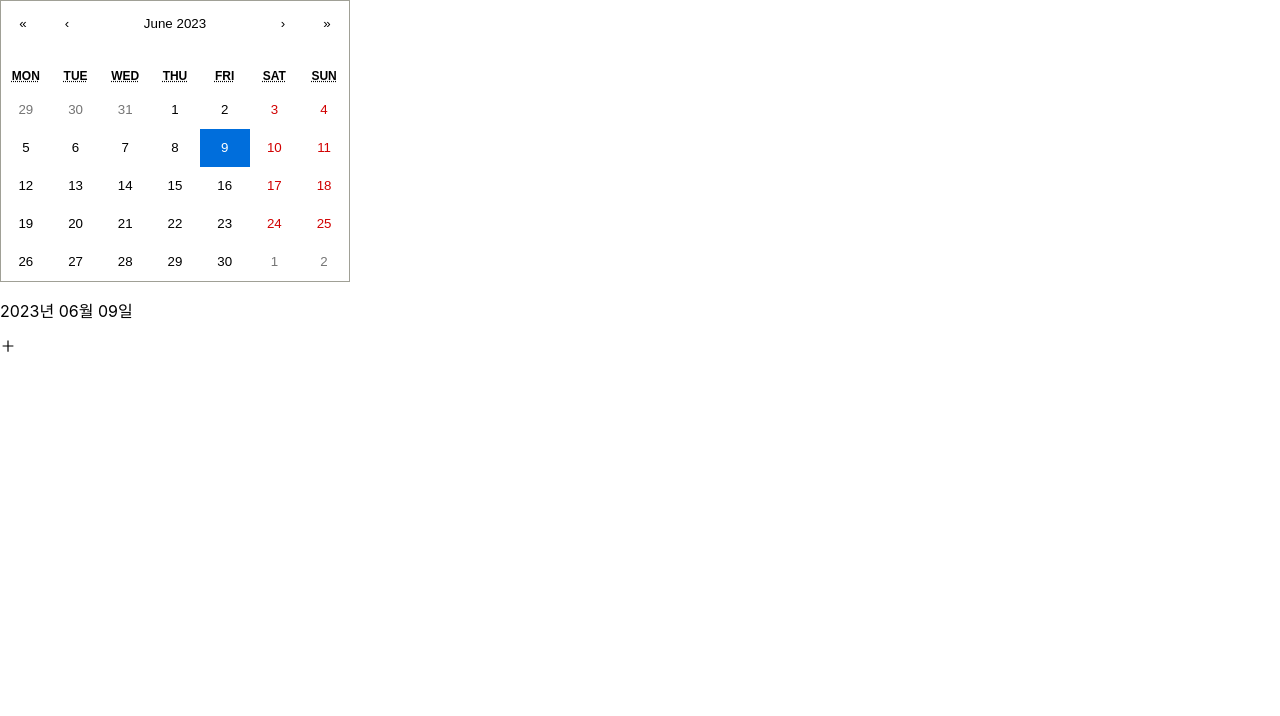
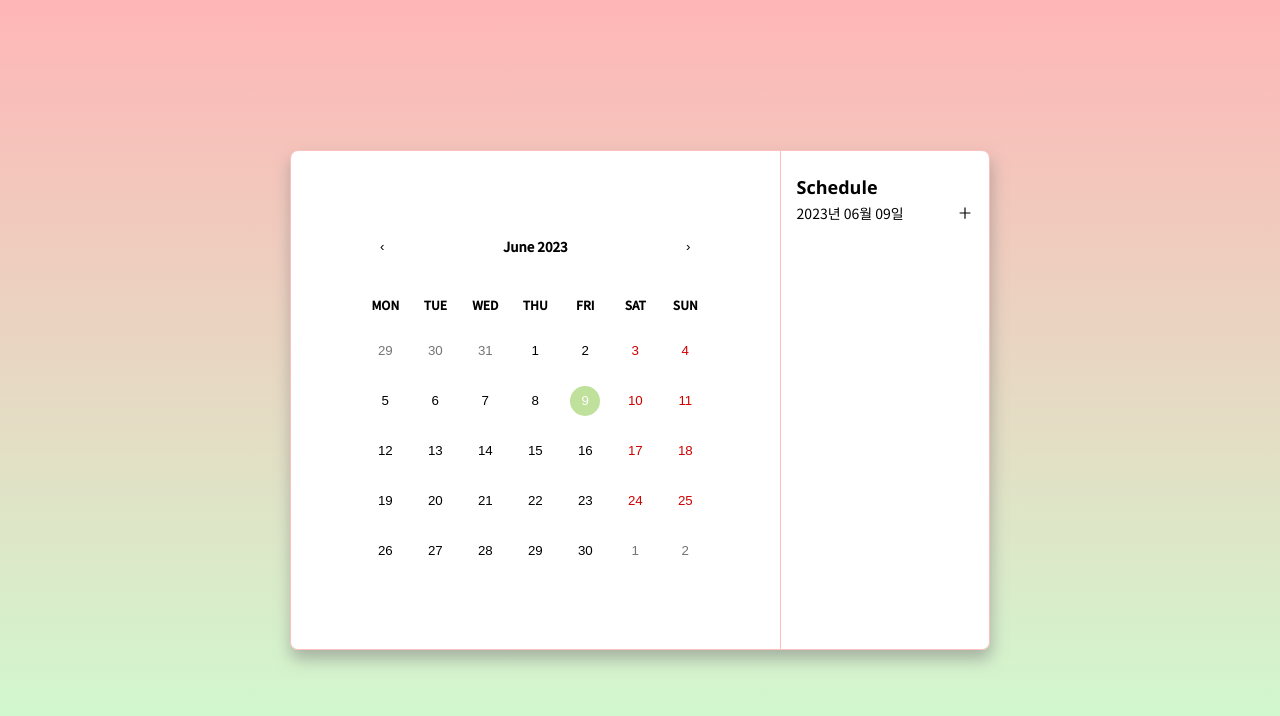
Before and after one commit to zz1qwop/calendar, a React (Create React App) app: page / in a window 1280 px wide. Shown: the top 716 px of the page. Built offline with nearby package versions, Linux system fonts and the light colour scheme.

Commit message:
CSS: 기본 css 설정

```diff
--- a/public/index.html
+++ b/public/index.html
@@ -24,6 +24,13 @@
       work correctly both with client-side routing and a non-root public URL.
       Learn how to configure a non-root public URL by running `npm run build`.
     -->
+    <link rel="preconnect" href="https://fonts.googleapis.com" />
+    <link rel="preconnect" href="https://fonts.gstatic.com" crossorigin />
+    <link
+      href="https://fonts.googleapis.com/css2?family=Noto+Sans+KR:wght@300;400;500&family=Open+Sans:wght@400;600;700&display=swap"
+      rel="stylesheet"
+    />
+
     <title>React App</title>
   </head>
   <body>
--- /dev/null
+++ b/src/Components/CalendarBox.css
@@ -0,0 +1,65 @@
+.container {
+  display: flex;
+  justify-content: center;
+  align-items: center;
+  background-color: var(--color-white);
+  width: 70%;
+}
+
+.react-calendar {
+  background-color: var(--color-white);
+  border: none;
+}
+
+abbr {
+  display: inline-block;
+  width: 30px;
+  height: 30px;
+  line-height: 30px;
+}
+
+/* year, month */
+.react-calendar__navigation__label > span {
+  font-family: 'Noto Sans KR', sans-serif;
+  font-weight: var(--weight-bold);
+}
+/* 요일 */
+.react-calendar__month-view__weekdays abbr {
+  font-family: 'Noto Sans KR', sans-serif;
+  font-weight: var(--weight-bold);
+  text-decoration: none;
+}
+
+/* day tile */
+.react-calendar__tile:enabled:hover abbr,
+.react-calendar__tile:enabled:focus abbr {
+  background-color: var(--color-light-pink);
+  border-radius: 50%;
+  color: var(--color-white);
+}
+.react-calendar__tile:enabled:hover,
+.react-calendar__tile:enabled:focus {
+  background-color: transparent;
+}
+.react-calendar__tile--active abbr {
+  background-color: var(--color-pink);
+  color: var(--color-white);
+  border-radius: 50%;
+}
+.react-calendar__tile--active {
+  background-color: transparent;
+}
+
+/* today */
+.react-calendar__tile--now abbr {
+  background: var(--color-green);
+  color: var(--color-white);
+  border-radius: 50%;
+}
+.react-calendar__tile--now {
+  background: transparent;
+}
+.react-calendar__tile--now:enabled:hover,
+.react-calendar__tile--now:enabled:focus {
+  color: var(--color-white);
+}
--- a/src/Components/CalendarBox.jsx
+++ b/src/Components/CalendarBox.jsx
@@ -1,10 +1,19 @@
 import Calendar from 'react-calendar';
 import 'react-calendar/dist/Calendar.css';
+import './CalendarBox.css';
 
 export default function CalendarBox({ date, handleDate }) {
   return (
-    <div>
-      <Calendar onChange={handleDate} value={date} />
+    <div className="container">
+      <Calendar
+        onChange={handleDate}
+        value={date}
+        formatDay={(locale, date) =>
+          date.toLocaleString('en', { day: 'numeric' })
+        }
+        next2Label={null}
+        prev2Label={null}
+      />
     </div>
   );
 }
--- a/src/Components/ColorRadio.jsx
+++ b/src/Components/ColorRadio.jsx
@@ -1,11 +1,26 @@
 import React from 'react';
 import styles from './ColorRadio.module.css';
-export default function ColorRadio({handleColor}) {
+export default function ColorRadio({ color, handleColor }) {
   return (
     <div className={styles.box}>
-      <div className={`${styles.pink} ${styles.color}`} onClick={()=>handleColor("pink")}></div>
-      <div className={`${styles.yellow} ${styles.color}`} onClick={()=>handleColor("yellow")}></div>
-      <div className={`${styles.green} ${styles.color}`} onClick={()=>handleColor("green")}></div>
+      <div
+        className={`${styles.pink} ${styles.color} ${
+          color === 'pink' ? styles.selected : ''
+        }`}
+        onClick={() => handleColor('pink')}
+      ></div>
+      <div
+        className={`${styles.yellow} ${styles.color} ${
+          color === 'yellow' ? styles.selected : ''
+        }`}
+        onClick={() => handleColor('yellow')}
+      ></div>
+      <div
+        className={`${styles.green} ${styles.color} ${
+          color === 'green' ? styles.selected : ''
+        }`}
+        onClick={() => handleColor('green')}
+      ></div>
     </div>
   );
 }
--- a/src/Components/ColorRadio.module.css
+++ b/src/Components/ColorRadio.module.css
@@ -1,20 +1,27 @@
-.box{
+.box {
   display: flex;
 }
 
 .color {
-  width: 10px;
-  height: 10px;
+  width: 30px;
+  height: 30px;
   border-radius: 50%;
+  cursor: pointer;
 }
 .pink {
-  background-color: pink;
+  background-color: var(--color-pink);
+  margin-right: 8px;
 }
 
 .yellow {
-  background-color: rgb(255, 255, 153);
+  background-color: var(--color-yellow);
+  margin-right: 8px;
 }
 
 .green {
-  background-color: rgb(142, 212, 101);
+  background-color: var(--color-green);
 }
+
+.selected {
+  border: 4px solid var(--color-gray);
+}
--- a/src/Components/Schedule.jsx
+++ b/src/Components/Schedule.jsx
@@ -1,12 +1,21 @@
 import React from 'react';
 import moment from 'moment';
 import { AiOutlinePlus } from 'react-icons/ai';
+import styles from './Schedule.module.css';
 
 export default function Schedule({ date, handleDate, openModal }) {
   return (
-    <div>
-      <p>{moment(date).format('YYYY년 MM월 DD일')}</p>
-      <AiOutlinePlus onClick={openModal} />
+    <div className={styles.container}>
+      <div className={styles.header}>
+        <p className={styles.title}>Schedule</p>
+        <div className={styles.dateBox}>
+          <p className={styles.date}>
+            {moment(date).format('YYYY년 MM월 DD일')}
+          </p>
+          <AiOutlinePlus className={styles.addBtn} onClick={openModal} />
+        </div>
+      </div>
+      <div className={styles.scheduleBox}></div>
     </div>
   );
 }
--- /dev/null
+++ b/src/Components/Schedule.module.css
@@ -0,0 +1,35 @@
+.container {
+  width: 30%;
+  background-color: var(--color-white);
+  border-left: 1px solid var(--color-light-pink);
+  padding: 16px;
+}
+
+.header {
+  margin-top: 8px;
+  background-color: var(--color-white);
+}
+
+.title {
+  margin: 0;
+  font-weight: var(--weight-bold);
+  font-size: var(--font-regular);
+}
+
+.dateBox {
+  display: flex;
+  align-items: center;
+  justify-content: space-between;
+  margin-top: 4px;
+}
+
+.date {
+  margin: 0;
+  font-family: 'Noto Sans KR', sans-serif;
+  font-size: var(--font-small);
+}
+
+.addBtn {
+  cursor: pointer;
+  font-size: 16px;
+}
--- a/src/Components/TodoAddModal.jsx
+++ b/src/Components/TodoAddModal.jsx
@@ -1,6 +1,7 @@
 import React, { useState } from 'react';
 import styles from './TodoAddModal.module.css';
 import ColorRadio from './ColorRadio';
+import { AiOutlineClose } from 'react-icons/ai';
 
 export default function TodoAddModal({
   date,
@@ -11,19 +12,27 @@ export default function TodoAddModal({
 }) {
   const [color, setColor] = useState('pink');
   const [title, setTitle] = useState('');
+  const [description, setDescrpition] = useState('');
+  const [time, setTime] = useState('09:00');
 
   const handleSubmit = (e) => {
     e.preventDefault();
-    setTitle('');
+
+    if (title === '') {
+      return;
+    }
+
     const month = date.getMonth();
+    const newTodo = {
+      date: `${date}`,
+      color: `${color}`,
+      title: `${title}`,
+      description: `${description}`,
+      time: `${time}`,
+    };
 
     if (Object.keys(schedule).includes(`${date.getMonth()}`)) {
-      const monthSchedule = schedule[month].concat({
-        date: `${date}`,
-        color: `${color}`,
-        title: `${title}`,
-      });
-      console.log(monthSchedule);
+      const monthSchedule = schedule[month].concat(newTodo);
       addSchedule((prev) => ({
         ...prev,
         [month]: monthSchedule,
@@ -31,9 +40,14 @@ export default function TodoAddModal({
     } else {
       addSchedule((prev) => ({
         ...prev,
-        [month]: [{ date: `${date}`, color: `${color}`, title: `${title}` }],
+        [month]: [newTodo],
       }));
     }
+
+    setColor('pink');
+    setTitle('');
+    setDescrpition('');
+    setTime('09:00');
     closeModal();
     console.log(schedule);
   };
@@ -43,13 +57,35 @@ export default function TodoAddModal({
       className={open ? `${styles.modal} ${styles.openModal}` : styles.modal}
     >
       <form onSubmit={handleSubmit} className={styles.form}>
-        <ColorRadio handleColor={setColor} />
+        <div className={styles.infoBox}>
+          <h2 className={styles.info}>일정 등록하기</h2>
+          <AiOutlineClose className={styles.closeBtn} onClick={closeModal} />
+        </div>
+        <ColorRadio color={color} handleColor={setColor} />
         <input
           type="text"
           value={title}
           onChange={(e) => setTitle(e.target.value)}
+          className={styles.title}
+          placeholder="title"
         />
-        <button type="submit">OK</button>
+        <textarea
+          className={styles.description}
+          rows="5"
+          cols="33"
+          placeholder="description"
+          value={description}
+          onChange={(e) => setDescrpition(e.target.value)}
+        />
+        <input
+          type="time"
+          className={styles.time}
+          value={time}
+          onChange={(e) => setTime(e.target.value)}
+        />
+        <button type="submit" className={styles.addBtn}>
+          OK
+        </button>
       </form>
     </div>
   );
--- a/src/Components/TodoAddModal.module.css
+++ b/src/Components/TodoAddModal.module.css
@@ -16,8 +16,65 @@
 }
 
 .form {
-  width: 50%;
+  display: flex;
+  flex-direction: column;
+  justify-content: space-around;
+  padding: 16px;
+  width: 40%;
   height: 60%;
-  background-color: aliceblue;
+  background-color: var(--color-white);
   border-radius: 8px;
 }
+
+.infoBox {
+  display: flex;
+  justify-content: space-between;
+  align-items: center;
+}
+
+.info {
+  margin: 0;
+}
+
+.closeBtn {
+  cursor: pointer;
+  font-size: var(--font-legular);
+}
+
+.title {
+  font-family: 'Noto Sans KR', sans-serif;
+
+  height: 30px;
+  border: none;
+  background-color: var(--color-light-gray);
+  outline: none;
+}
+
+.description {
+  font-family: 'Noto Sans KR', sans-serif;
+
+  border: none;
+  background-color: var(--color-light-gray);
+  padding: 8px;
+  outline: none;
+}
+
+.time {
+  font-family: 'Noto Sans KR', sans-serif;
+  padding-left: 8px;
+  padding-right: 8px;
+  cursor: pointer;
+
+  height: 30px;
+  border: none;
+  outline: none;
+  background-color: var(--color-light-gray);
+}
+
+.addBtn {
+  cursor: pointer;
+  height: 30px;
+  border: none;
+  background-color: var(--color-light-pink);
+  color: var(--color-white);
+}
--- a/src/Pages/MyCalendarPage.jsx
+++ b/src/Pages/MyCalendarPage.jsx
@@ -2,6 +2,7 @@ import React, { useState } from 'react';
 import CalendarBox from '../Components/CalendarBox';
 import Schedule from '../Components/Schedule';
 import TodoAddModal from '../Components/TodoAddModal';
+import styles from './MyCalendarPage.module.css';
 
 export default function MyCalendarPage() {
   const [date, setDate] = useState(new Date());
@@ -16,7 +17,7 @@ export default function MyCalendarPage() {
   };
 
   return (
-    <>
+    <div className={styles.box}>
       <CalendarBox date={date} handleDate={setDate} />
       <Schedule date={date} handleDate={setDate} openModal={openModal} />
       <TodoAddModal
@@ -26,6 +27,6 @@ export default function MyCalendarPage() {
         schedule={schedule}
         addSchedule={setSchedule}
       />
-    </>
+    </div>
   );
 }
--- /dev/null
+++ b/src/Pages/MyCalendarPage.module.css
@@ -0,0 +1,14 @@
+.box {
+  display: flex;
+  border-radius: 8px;
+  overflow: hidden;
+  width: 700px;
+  height: 500px;
+  justify-content: center;
+  align-items: ceneter;
+  border: 1px solid var(--color-light-pink);
+
+  box-shadow: 1px 9px 16px 0px rgba(129, 129, 129, 0.57);
+  -webkit-box-shadow: 1px 9px 16px 0px rgba(129, 129, 129, 0.57);
+  -moz-box-shadow: 1px 9px 16px 0px rgba(129, 129, 129, 0.57);
+}
--- a/src/index.css
+++ b/src/index.css
@@ -1,4 +1,31 @@
+:root {
+  --color-light-pink: #ffbfbf;
+  --color-pink: #ff8f8f;
+  --color-yellow: #ffeda5;
+  --color-green: #bfe19b;
+  --color-white: #ffffff;
+  --color-light-gray: #f3f3f3;
+  --color-gray: #cfcfcf;
+
+  --weight-bold: 700;
+  --weight-semi-bold: 600;
+  --weight-medium: 500;
+  --weight-regular: 400;
+  --weight-light: 300;
+
+  --font-large: 40px;
+  --font-medium: 28px;
+  --font-regular: 18px;
+  --font-small: 14px;
+  --font-micro: 10px;
+}
+
+html {
+  height: 100%;
+}
+
 body {
+  height: 100%;
   margin: 0;
   font-family: -apple-system, BlinkMacSystemFont, 'Segoe UI', 'Roboto', 'Oxygen',
     'Ubuntu', 'Cantarell', 'Fira Sans', 'Droid Sans', 'Helvetica Neue',
@@ -7,7 +34,27 @@ body {
   -moz-osx-font-smoothing: grayscale;
 }
 
+#root {
+  height: 100%;
+  background: rgb(204, 255, 209);
+  background: linear-gradient(
+    0deg,
+    rgba(204, 255, 209, 1) 0%,
+    rgba(255, 182, 182, 1) 100%
+  );
+
+  display: flex;
+  justify-content: center;
+  align-items: center;
+
+  font-family: 'Open Sans', sans-serif;
+}
+
 code {
   font-family: source-code-pro, Menlo, Monaco, Consolas, 'Courier New',
     monospace;
 }
+
+* {
+  box-sizing: border-box;
+}
```
